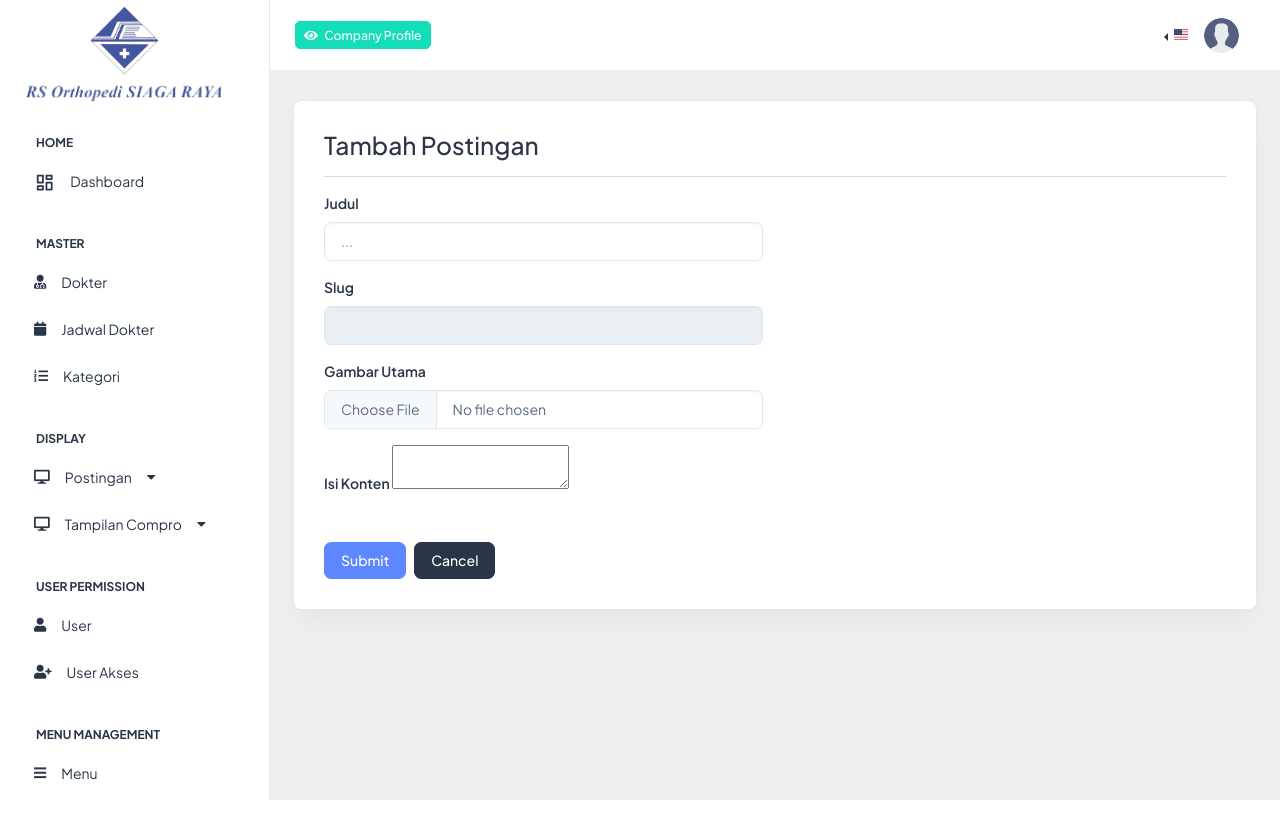
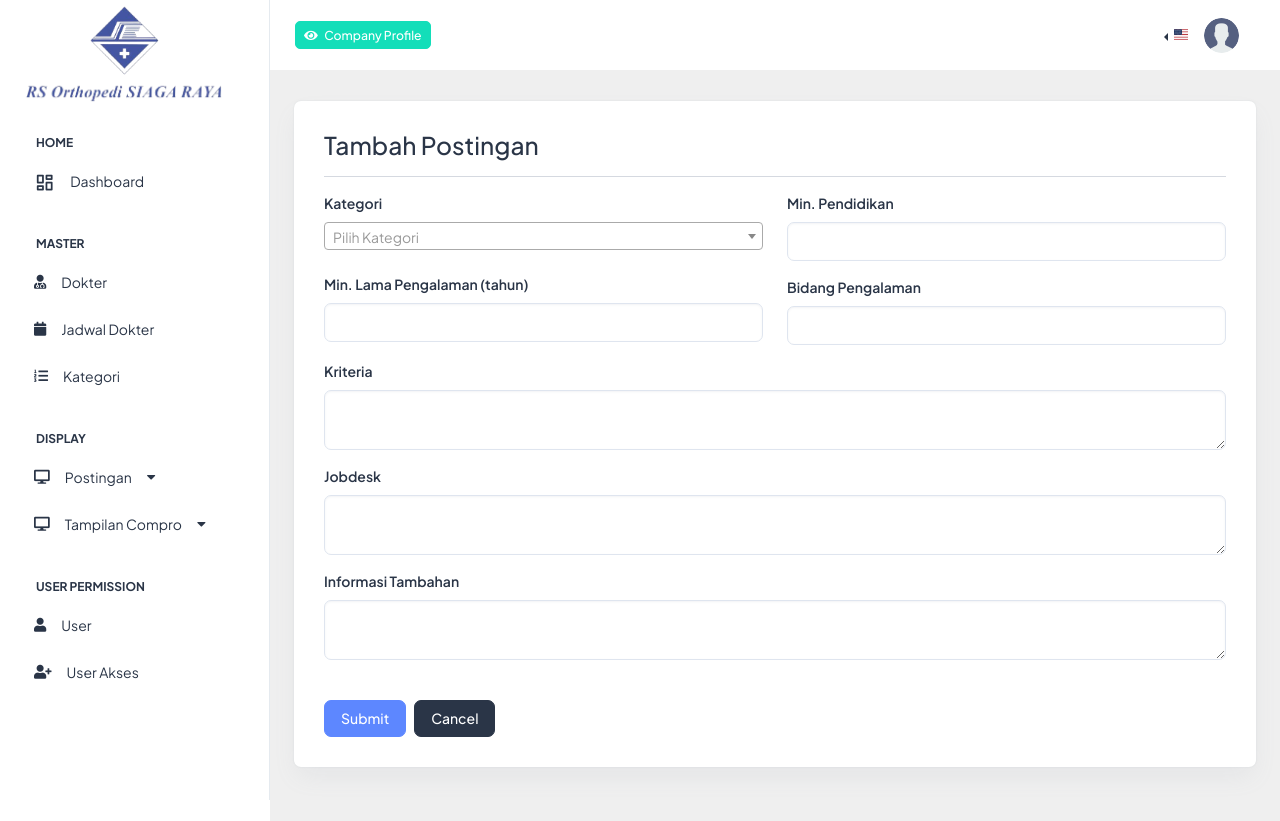
Before and after one commit to AndriYana44/rumah-sakit-ortopedi, a Laravel app: page /karir/create in a window 1280 px wide. Before the commit the page ends 800 px from the top, so only its background shows below. Run offline with Laravel 10, Linux system fonts and the light colour scheme; a user stored in the database is signed in; data comes from the database, SQL or seed files in the repository; data that the repository does not hold is empty; some libraries are stand-ins or nearby versions.

Commit message:
create feature karir

```diff
--- a/app/Http/Controllers/Admin/KarirController.php
+++ b/app/Http/Controllers/Admin/KarirController.php
@@ -3,17 +3,51 @@
 namespace App\Http\Controllers\Admin;
 
 use App\Http\Controllers\Controller;
+use App\Models\Admin\Karir;
+use App\Models\Admin\Kategori;
 use Illuminate\Http\Request;
 
 class KarirController extends Controller
 {
     public function index()
     {
-        return view('admin.karir.index');
+        $data = Karir::with('kategori')->get();
+        return view('admin.karir.index', compact('data'));
     }
 
     public function create()
     {
-        return view('admin.karir.form_karir_create');
+        $kategori = Kategori::getAll('karir');
+        return view('admin.karir.form_karir_create', $data = [
+            'kategori' => $kategori
+        ]);
+    }
+
+    public function store(Request $request)
+    {
+        $karir = new Karir();
+        $karir->kategori_id = $request->kategori;
+        $karir->pendidikan = $request->pendidikan;
+        $karir->pengalaman = $request->pengalaman;
+        $karir->bidang_pengalaman = $request->bidang_pengalaman;
+        $karir->kriteria = $request->kriteria;
+        $karir->jobdesk = $request->jobdesk;
+        $karir['informasi'] = $request->informasi ?? null;
+
+        $store = $karir->save();
+
+        if ($store) {
+            return redirect()->route('karir.admin')
+                ->with([
+                    'success' => true,
+                    'message' => 'Data berhasil ditambahkan'
+                ]);
+        } else {
+            return redirect()->route('karir.admin')
+                ->with([
+                    'success' => false,
+                    'message' => 'Data gagal ditambahkan'
+                ]);
+        }
     }
 }
--- a/app/Http/Controllers/Admin/KategoriController.php
+++ b/app/Http/Controllers/Admin/KategoriController.php
@@ -30,6 +30,8 @@ class KategoriController extends Controller
             $query->where('terkait', $request->post('terkait'));
         }
 
+        $query->orderBy('created_at', 'desc');
+
         $data = $query->get();
         $count = $query->count();
 
--- a/app/Models/Admin/Kategori.php
+++ b/app/Models/Admin/Kategori.php
@@ -15,4 +15,16 @@ class Kategori extends Model
         'terkait',
         'kategori',
     ];
+
+    // get all data
+    public static function getAll($ref)
+    {
+        return self::where('terkait', $ref)->orderBy('id', 'desc')->get();
+    }
+
+    // join to karir
+    public function karir()
+    {
+        return $this->hasMany(Karir::class, 'kategori_id', 'id');
+    }
 }
--- a/resources/views/admin/karir/form_karir_create.blade.php
+++ b/resources/views/admin/karir/form_karir_create.blade.php
@@ -13,28 +13,46 @@
     </style>
     <h3>Tambah Postingan</h3>
     <hr>
-    <form action="{{ route('postingan.store') }}" method="POST" enctype="multipart/form-data">
+    <form action="{{ route('karir.admin.store') }}" method="POST">
         @csrf
         <div class="row">
             <div class="col-sm-6">
-                <div class="mb-3">
-                    <label for="judul" class="form-label">Judul</label>
-                    <input type="text" class="form-control" name="judul" id="judul" placeholder="...">
+                <div class="mb-4 form-group d-flex flex-column">
+                    <label for="judul" class="form-label">Kategori</label>
+                    <select name="kategori" id="kategori">
+                        <option value=""></option>
+                        @foreach ($kategori as $k)
+                            <option value="{{ $k->id }}">{{ $k->kategori }}</option>
+                        @endforeach
+                    </select>
                 </div>
                 <div class="mb-3">
-                    <label for="nip" class="form-label">Slug</label>
-                    <input type="text" class="form-control slug" disabled>
-                    <input type="hidden" name="slug" class="slug">
+                    <label for="pengalaman" class="form-label">Min. Lama Pengalaman (tahun)</label>
+                    <input type="number" class="form-control" id="pengalaman" name="pengalaman">
+                </div>
+            </div>
+            <div class="col-sm-6">
+                <div class="mb-3">
+                    <label for="pendidikan" class="form-label">Min. Pendidikan</label>
+                    <input type="text" class="form-control" id="pendidikan" name="pendidikan">
                 </div>
                 <div class="mb-3">
-                    <label for="nip" class="form-label">Gambar Utama</label>
-                    <input type="file" class="form-control" name="gambar_postingan">
+                    <label for="bidang_pengalaman" class="form-label">Bidang Pengalaman</label>
+                    <input type="text" class="form-control" id="bidang_pengalaman" name="bidang_pengalaman">
                 </div>
             </div>
-            <div class="col-12">
+            <div class="col-sm-12">
                 <div class="mb-3">
-                    <label for="jabatan" class="form-label">Isi Konten</label>
-                    <textarea id="editor" name="konten"></textarea>
+                    <label for="kriteria" class="form-label">Kriteria</label>
+                    <textarea type="text" class="form-control" id="kriteria" name="kriteria"></textarea>
+                </div>
+                <div class="mb-3">
+                    <label for="jobdesk" class="form-label">Jobdesk</label>
+                    <textarea id="jobdesk" class="form-control" name="jobdesk"></textarea>
+                </div>
+                <div class="mb-3">
+                    <label for="informasi" class="form-label">Informasi Tambahan</label>
+                    <textarea id="informasi" class="form-control" name="informasi"></textarea>
                 </div>
             </div>
         </div>
@@ -48,7 +66,9 @@
 @section('script')
 <script>
     $(document).ready(function() {
-
+        $('#kategori').select2({
+            placeholder: "Pilih Kategori"
+        });
     });
 </script>
 @endsection
--- a/resources/views/layouts/sidebar.blade.php
+++ b/resources/views/layouts/sidebar.blade.php
@@ -113,27 +113,6 @@
                 <span class="hide-menu">User Akses</span>
             </a>
             </li>
-
-            <li class="nav-small-cap">
-                <i class="ti ti-dots nav-small-cap-icon fs-4"></i>
-                <span class="hide-menu">MENU MANAGEMENT</span>
-            </li>
-            <li class="sidebar-item">
-                <a class="sidebar-link" href="#" aria-expanded="false">
-                    <span>
-                        <i class="fa fa-bars"></i>
-                    </span>
-                    <span class="hide-menu">Menu</span>
-                </a>
-            </li>
-            <li class="sidebar-item">
-                <a class="sidebar-link" href="#" aria-expanded="false">
-                    <span>
-                        <i class="fa fa-bars"></i>
-                    </span>
-                    <span class="hide-menu">Menu Management</span>
-                </a>
-            </li>
         </ul>
         <!-- <div class="unlimited-access hide-menu bg-light-primary position-relative mb-7 mt-5 rounded">
           <div class="d-flex">
--- a/routes/web.php
+++ b/routes/web.php
@@ -34,7 +34,7 @@ Route::get('/doctors',[HomeController::class,'doctors'])->name('doctors');
 Route::get('/blog',[HomeController::class,'blog'])->name('blog');
 Route::get('/blog-details',[HomeController::class,'blogDetails'])->name('blog.details');
 Route::get('/contact',[HomeController::class,'contact'])->name('contact');
-Route::get('/karir',[KarirController::class,'index'])->name('karir');
+Route::get('/karir-info',[KarirController::class,'index'])->name('karir');
 Route::get('/post/{id}', [PostController::class, 'index'])->name('post');
 
 // API
@@ -100,6 +100,7 @@ Route::middleware(['auth'])->group(function () {
         Route::prefix('karir')->group(function() {
             Route::get('/', [AdminKarirController::class, 'index'])->name('karir.admin');
             Route::get('/create', [AdminKarirController::class, 'create'])->name('karir.admin.create');
+            Route::post('/store', [AdminKarirController::class, 'store'])->name('karir.admin.store');
         });
     });
 
```
Also changed, not shown: app/Models/Admin/Karir.php (added, +27 -0 lines), resources/views/admin/karir/index.blade.php (+20 -3 lines), resources/views/compro/karir.blade.php (+6 -3 lines), database/migrations/2023_11_16_020940_create_h_karir.php (added).
